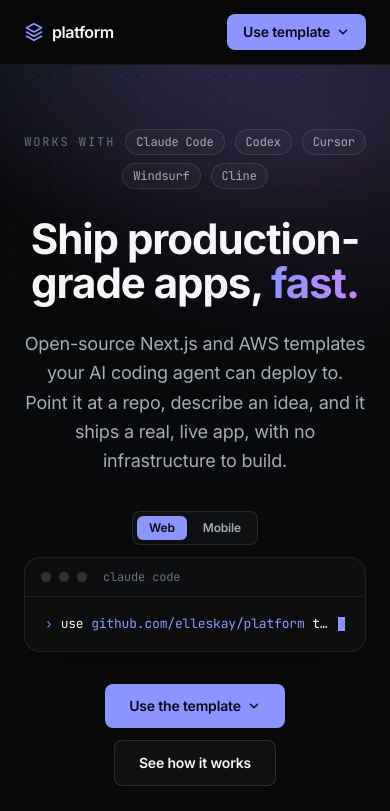
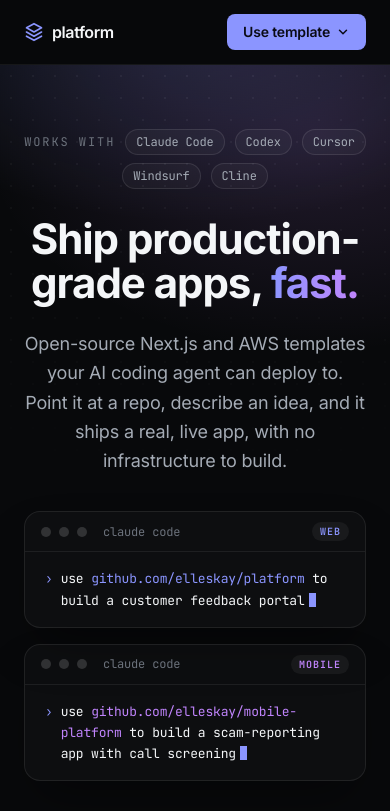
Before and after one commit to elleskay/platform-site, a Next.js app: page /platform-site/ in a window 390 px wide. Shown: the top 811 px of the page. Built offline with nearby package versions, Linux system fonts and the light colour scheme.

Commit message:
Hero prompts: show web + mobile side by side instead of a toggle

```diff
--- a/app/components/HeroCommand.tsx
+++ b/app/components/HeroCommand.tsx
@@ -1,41 +1,31 @@
-"use client";
-
-import { useState } from "react";
-
-const VARIANTS = {
-  web: { repo: "github.com/elleskay/platform", task: "build a customer feedback portal" },
-  mobile: { repo: "github.com/elleskay/mobile-platform", task: "build a scam-reporting app with call screening" },
-} as const;
+const VARIANTS = [
+  { label: "Web", color: "var(--color-accent)", repo: "github.com/elleskay/platform", task: "build a customer feedback portal" },
+  { label: "Mobile", color: "var(--color-violet)", repo: "github.com/elleskay/mobile-platform", task: "build a scam-reporting app with call screening" },
+];
 
 export default function HeroCommand() {
-  const [tab, setTab] = useState<"web" | "mobile">("web");
-  const c = VARIANTS[tab];
-  const tabCls = (on: boolean) =>
-    on
-      ? "rounded-md bg-[var(--color-accent)] px-3 py-1 text-[#0a0b16]"
-      : "rounded-md px-3 py-1 text-[var(--color-muted)] transition-colors hover:text-[var(--color-ink)]";
-
   return (
-    <div className="mx-auto max-w-2xl">
-      <div className="mb-3 inline-flex items-center gap-1 rounded-lg border border-white/10 bg-white/[0.03] p-1 text-xs font-semibold">
-        <button type="button" onClick={() => setTab("web")} className={tabCls(tab === "web")}>Web</button>
-        <button type="button" onClick={() => setTab("mobile")} className={tabCls(tab === "mobile")}>Mobile</button>
-      </div>
-      <div className="card overflow-hidden text-left shadow-2xl shadow-black/40">
+    <div className="mx-auto grid max-w-4xl gap-4 md:grid-cols-2">
+      {VARIANTS.map((v) => (
+        <div key={v.label} className="card overflow-hidden text-left shadow-2xl shadow-black/40">
           <div className="flex items-center gap-2 border-b border-white/[0.07] px-4 py-2.5">
             <span className="h-2.5 w-2.5 rounded-full bg-white/15" />
             <span className="h-2.5 w-2.5 rounded-full bg-white/15" />
             <span className="h-2.5 w-2.5 rounded-full bg-white/15" />
             <span className="mono ml-2 text-[12px] text-[var(--color-faint)]">claude code</span>
+            <span className="mono ml-auto rounded-full px-2 py-0.5 text-[10px] font-semibold uppercase tracking-[0.1em]" style={{ color: v.color, background: "rgba(255,255,255,0.05)" }}>
+              {v.label}
+            </span>
           </div>
-        <div className="mono flex items-center gap-2 px-5 py-4 text-[13px] leading-relaxed">
+          <div className="mono flex gap-2 px-5 py-4 text-[13px] leading-relaxed">
             <span className="text-[var(--color-accent)]">›</span>
-          <span className="truncate text-[var(--color-ink)]">
-            use <span className="text-[var(--color-accent)]">{c.repo}</span> to {c.task}
+            <span className="text-[var(--color-ink)]">
+              use <span style={{ color: v.color }}>{v.repo}</span> to {v.task}
+              <span className="caret ml-1 inline-block h-3.5 w-[7px] translate-y-0.5 bg-[var(--color-accent)]" />
             </span>
-          <span className="caret inline-block h-3.5 w-[7px] shrink-0 bg-[var(--color-accent)]" />
           </div>
         </div>
+      ))}
     </div>
   );
 }
```
Lines whose indentation alone changed are shown as unchanged.
